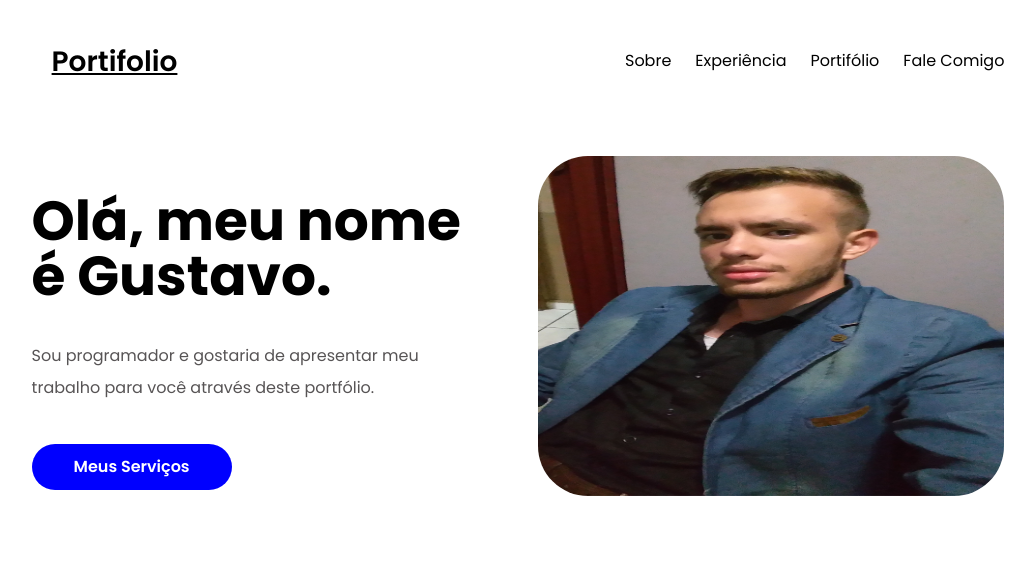
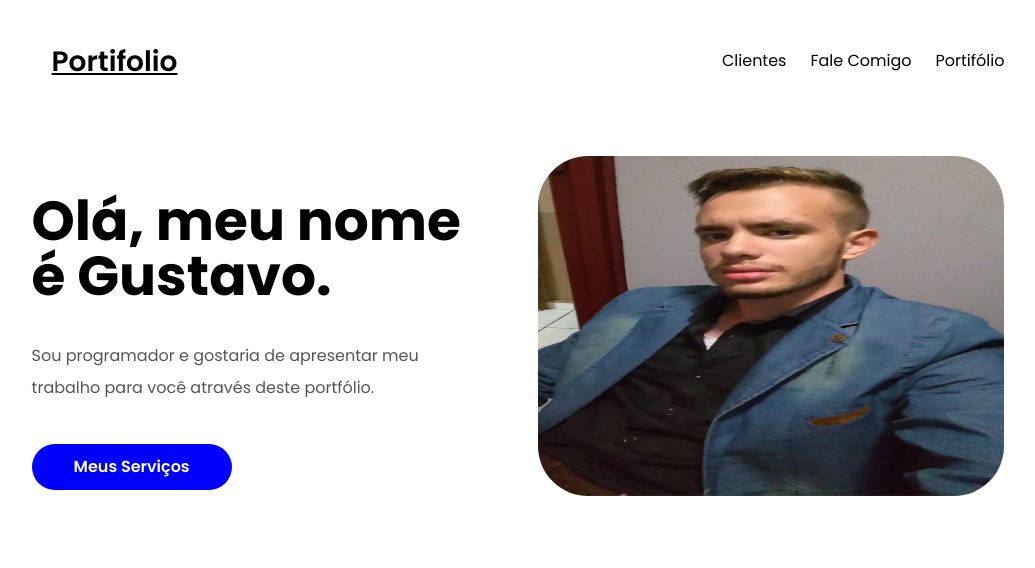
Before and after one commit to gutorosalen/curriculum, a plain HTML site: page index.html in a window 1280 px wide. Shown: the top 568 px of the page, without its empty margins (122-1157 px from the left). Drawn offline with Linux system fonts and the light colour scheme.

Commit message:
versão 1.1

```diff
--- a/index.html
+++ b/index.html
@@ -19,10 +19,9 @@
       </div>
       <div id="menu">
         <ul>
-          <li href="#about">Sobre</li>
-          <li><a href="#experience">Experiência</a></li>
-          <li><a href="#projects">Portifólio</a></li>
-          <li><a href="#contact">Fale Comigo</a></li>
+          <li><a href="#Clients">Clientes</a></li>
+          <li><a href="#f1">Fale Comigo</a></li>
+          <li><a href="#footer">Portifólio</a></li>
         </ul>
       </div>
     </div>
```
